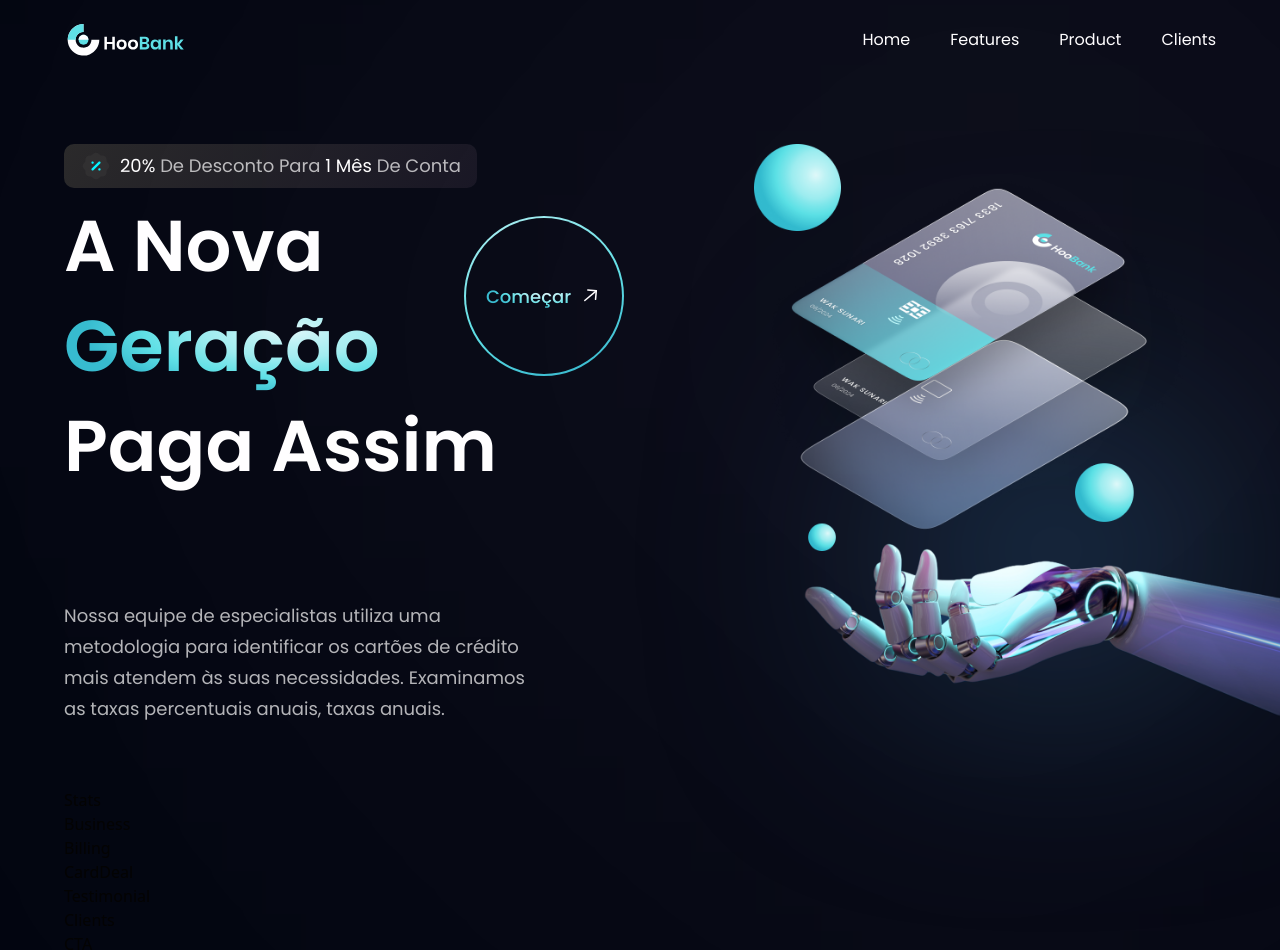
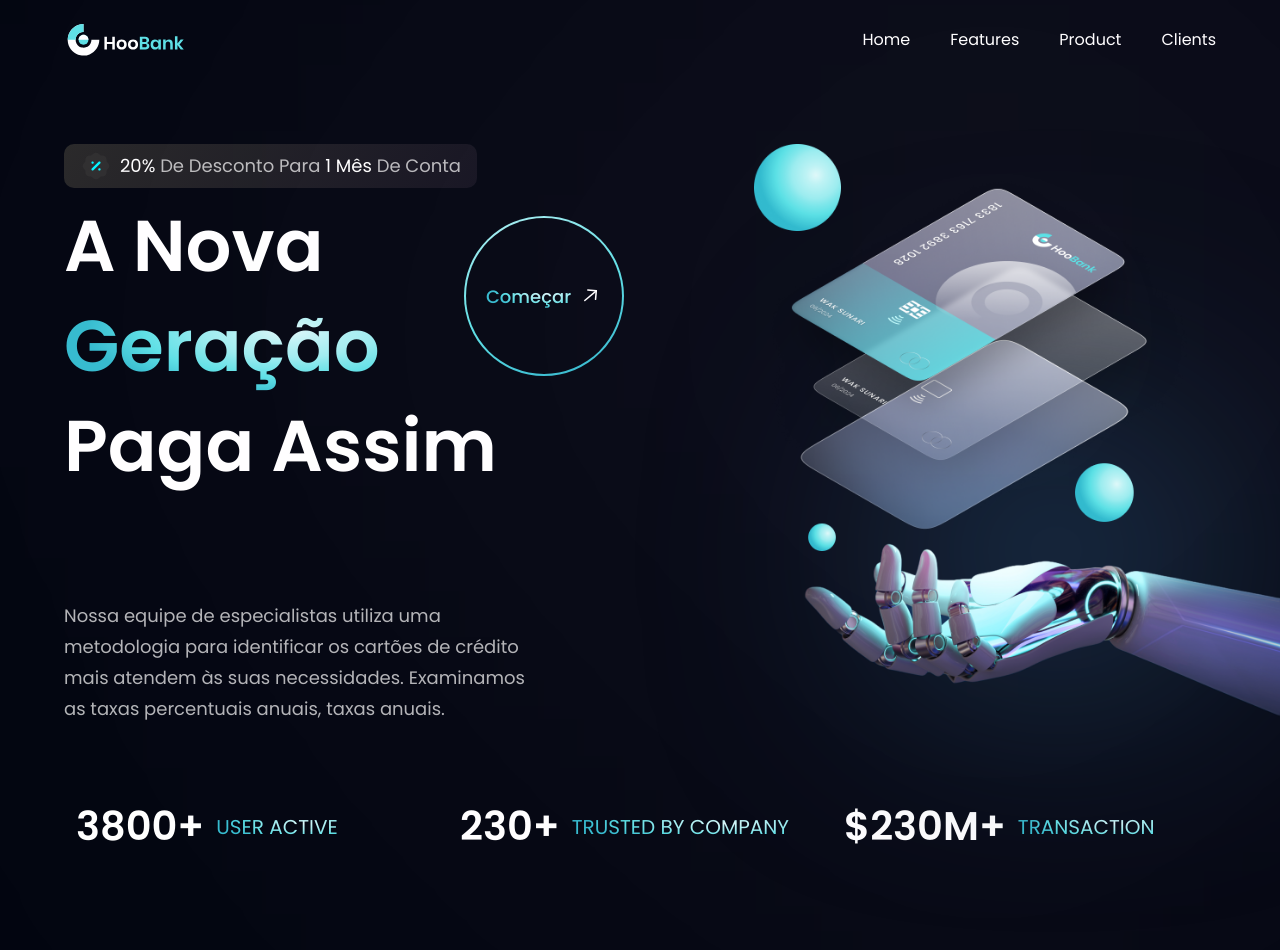
Before and after one commit to guilherhenri/bank-modern-app, a React (Vite) app: page / in a window 1280 px wide. Shown: the top 950 px of the page. Built offline with nearby package versions, Linux system fonts and the light colour scheme.

Commit message:
Created Stats component

```diff
--- a/src/components/Stats.jsx
+++ b/src/components/Stats.jsx
@@ -1,7 +1,28 @@
-import React from 'react'
+import styles from '../style'
+import { stats } from '../constants'
 
-function Stats() {
-  return <div>Stats</div>
-}
+const Stats = () => (
+  <section className={`${styles.flexCenter} flex-row flex-wrap sm:mb-20 mb-6`}>
+    {stats.map((stat) => (
+      <div
+        key={stat.id}
+        className={`flex-1 flex justify-start items-center flex-row m-3`}
+      >
+        <h4
+          className="font-poppins font-semibold xs:text-[40px] text-[30px]
+          xs:leading-[53px] leading-[43px] text-white"
+        >
+          {stat.value}
+        </h4>
+        <p
+          className="font-poppins font-normal xs:text-[20px] text-[15px]
+          xs:leading-[26px] leading-[21px] text-gradient uppercase ml-3"
+        >
+          {stat.title}
+        </p>
+      </div>
+    ))}
+  </section>
+)
 
 export default Stats
```
